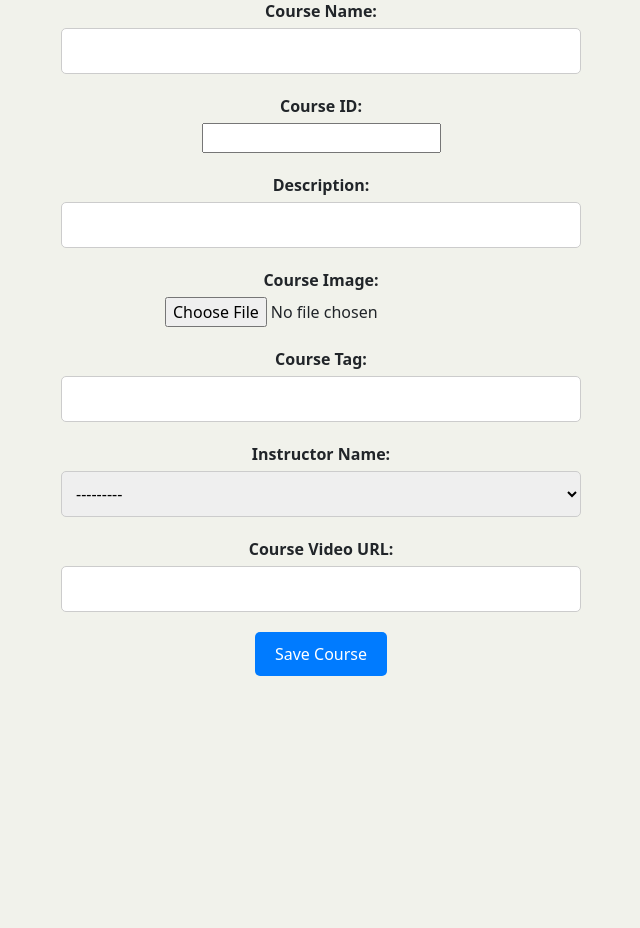
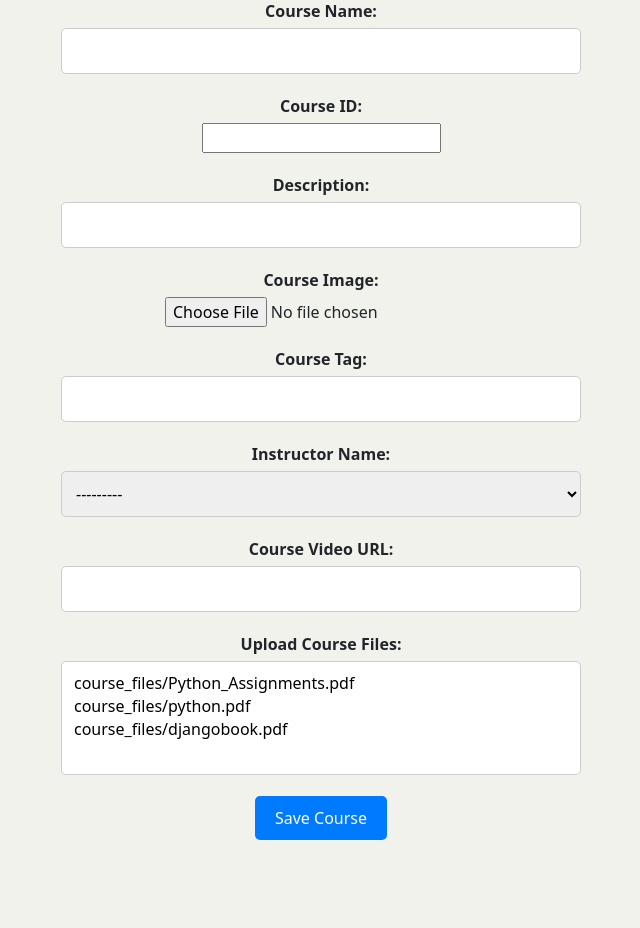
Before and after one commit to ShivamBhosale/EdGenius, a Django app: page /add/ in a window 1280 px wide. Shown: the part 259-1187 px from the top of the page, without its empty margins (319-959 px from the left). Before the commit the page ends 935 px from the top, so only its background shows below. Run offline with Django 4.2, Linux system fonts and the light colour scheme; data comes from the database, SQL or seed files in the repository; both versions use the stored data as it was after the commit.

Commit message:
Multiple Course files can be added

```diff
--- a/EdGeniusSite/EdGeniusApp/forms.py
+++ b/EdGeniusSite/EdGeniusApp/forms.py
@@ -1,8 +1,9 @@
 # forms.py
 from django import forms
-from .models import Courses
+from .models import Courses,CourseFile
 
 class CoursesForm(forms.ModelForm):
+
     class Meta:
         model = Courses
         fields = ['CourseName','courseID', 'description', 'course_image', 'course_tag', 'instructorName', 'course_video','course_files']
--- a/EdGeniusSite/EdGeniusApp/templates/EdGeniusApp/add_course.html
+++ b/EdGeniusSite/EdGeniusApp/templates/EdGeniusApp/add_course.html
@@ -58,6 +58,11 @@
             {{ form.course_video.errors }}
         </div>
 
+        <div class="fieldWrapper">
+          <label for="{{ form.course_files.id_for_label }}">Upload Course Files:</label>
+          {{ form.course_files }}
+          {{ form.course_files.errors }}
+      </div>
 
 
         <button type="submit" onclick="location.href = '/instructor_homepage/'">Save Course</button>
--- a/EdGeniusSite/EdGeniusApp/templates/EdGeniusApp/course_detail.html
+++ b/EdGeniusSite/EdGeniusApp/templates/EdGeniusApp/course_detail.html
@@ -7,7 +7,7 @@ Course Details - {{ course.CourseName }}
 {% block body_block %}
 
 <div class="all-btns">
-
+    <a href="{% url 'EdGeniusApp:add_courseFiles' course.slug %}" class="btn btn-primary">Add Course Files</a>
     <a href="{% url 'EdGeniusApp:index' %}" class="btn btn-primary">Take Attendance</a>
     <a href="{% url 'EdGeniusApp:index' %}" class="btn btn-primary">Show Attendance</a>
     <a href="{% url 'EdGeniusApp:index' %}" class="btn btn-primary">Input Grades</a>
--- a/EdGeniusSite/EdGeniusApp/templates/EdGeniusApp/membership_login.html
+++ b/EdGeniusSite/EdGeniusApp/templates/EdGeniusApp/membership_login.html
@@ -63,7 +63,7 @@ function openRazorpayModal(price, membershipType) {
         "prefill": {
             "name": "Vishva Deliwala",
             "email": "vishva.deliwala@example.com",
-            "contact": "9000090000"
+            "contact": "7428730894"
         },
         "notes": {
             "address": "Razorpay Corporate Office"
--- a/EdGeniusSite/EdGeniusApp/urls.py
+++ b/EdGeniusSite/EdGeniusApp/urls.py
@@ -23,6 +23,7 @@ urlpatterns = [
     path('instructor_homepage/', views.InstructorHomepageView.as_view(), name='instructor_homepage'),
     path('student_homepage/', views.StudentHomepageView.as_view(), name='student_homepage'),
     path('add/', views.add_course, name='add_course'),
+    path('<slug:course_slug>/add_courseFiles', views.AddCourseFiles.as_view(),name='add_courseFiles'),
     path('<slug:course_slug>/', views.CourseDetailView.as_view(), name='course_detail'),
     path('<slug:course_slug>/student', views.CourseDetailViewStudent.as_view(), name='course_detailStudent'),
 
--- a/EdGeniusSite/EdGeniusApp/views.py
+++ b/EdGeniusSite/EdGeniusApp/views.py
@@ -80,9 +80,17 @@ def add_course(request):
         form = CoursesForm()
 
     return render(request, 'EdGeniusApp/add_course.html', {'form': form})
+
+
 class MembershipView(TemplateView):
     def get(self, request):
         return render(request,'EdGeniusApp/membership_login.html')
+
+class AddCourseFiles(TemplateView):
+     def get(self, request, course_slug):
+        course = get_object_or_404(Courses, slug=course_slug)
+        return render(request,'EdGeniusApp/add_courseFiles.html', {'course':course})
+
 
 class CourseDetailView(TemplateView):
     def get(self, request, course_slug):
```
Also changed, not shown: EdGeniusSite/EdGeniusApp/templates/EdGeniusApp/add_courseFiles.html (added, +23 -0 lines), EdGeniusSite/course_files/car.svg (added), EdGeniusSite/course_images/Blue_Minimalist_Fuji_Mountain_Dekstop_Wallpaper_Ek1uuaL.png (added), EdGeniusSite/course_images/Blue_Minimalist_Fuji_Mountain_Dekstop_Wallpaper_Iup4JFv.png (added), EdGeniusSite/course_images/Django_t6c0vtn.png (added), EdGeniusSite/course_images/carbg2_r3vhW8h.jpeg (added), EdGeniusSite/course_images/python_0JlC9i9.jpeg (added), EdGeniusSite/db.sqlite3, 4 other files.
